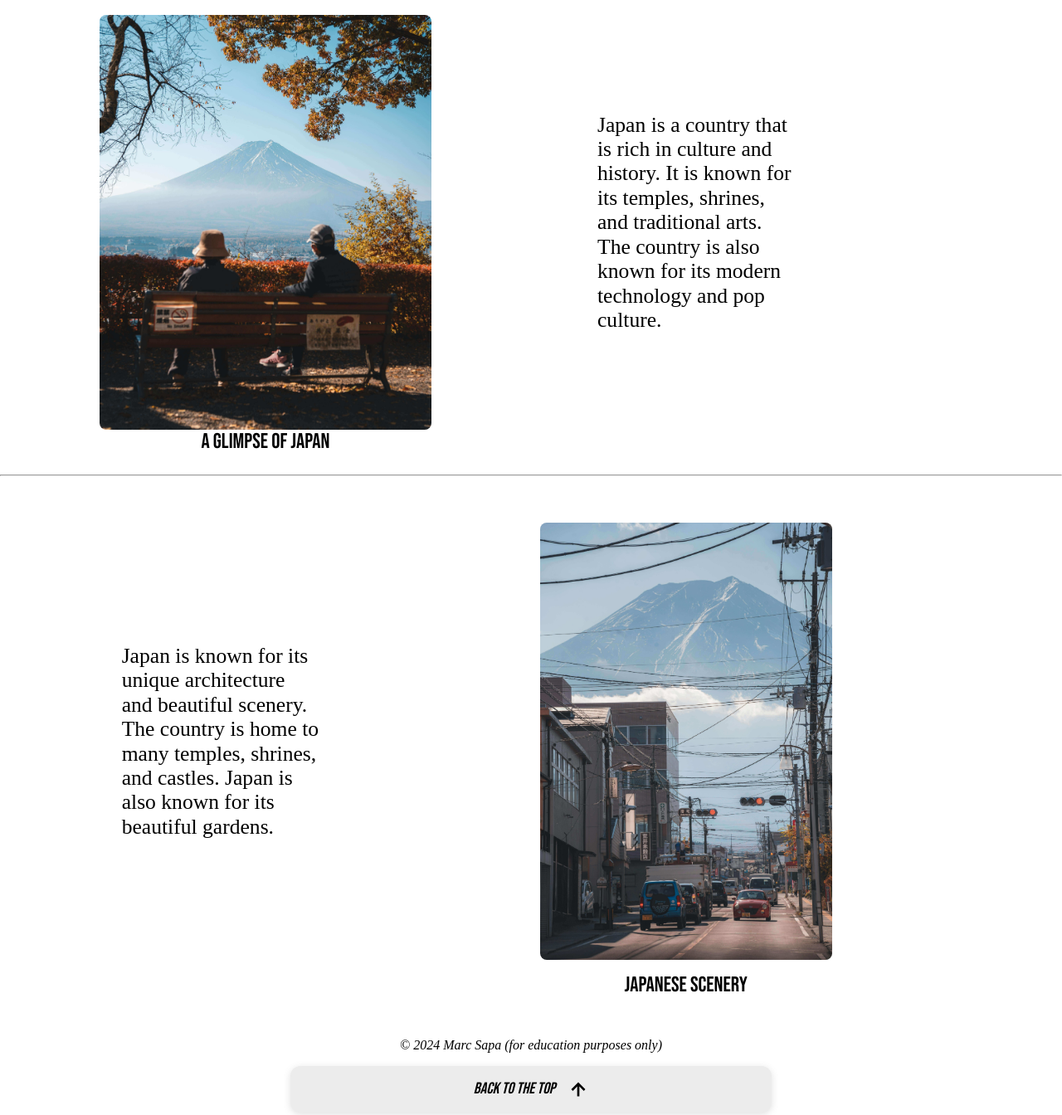
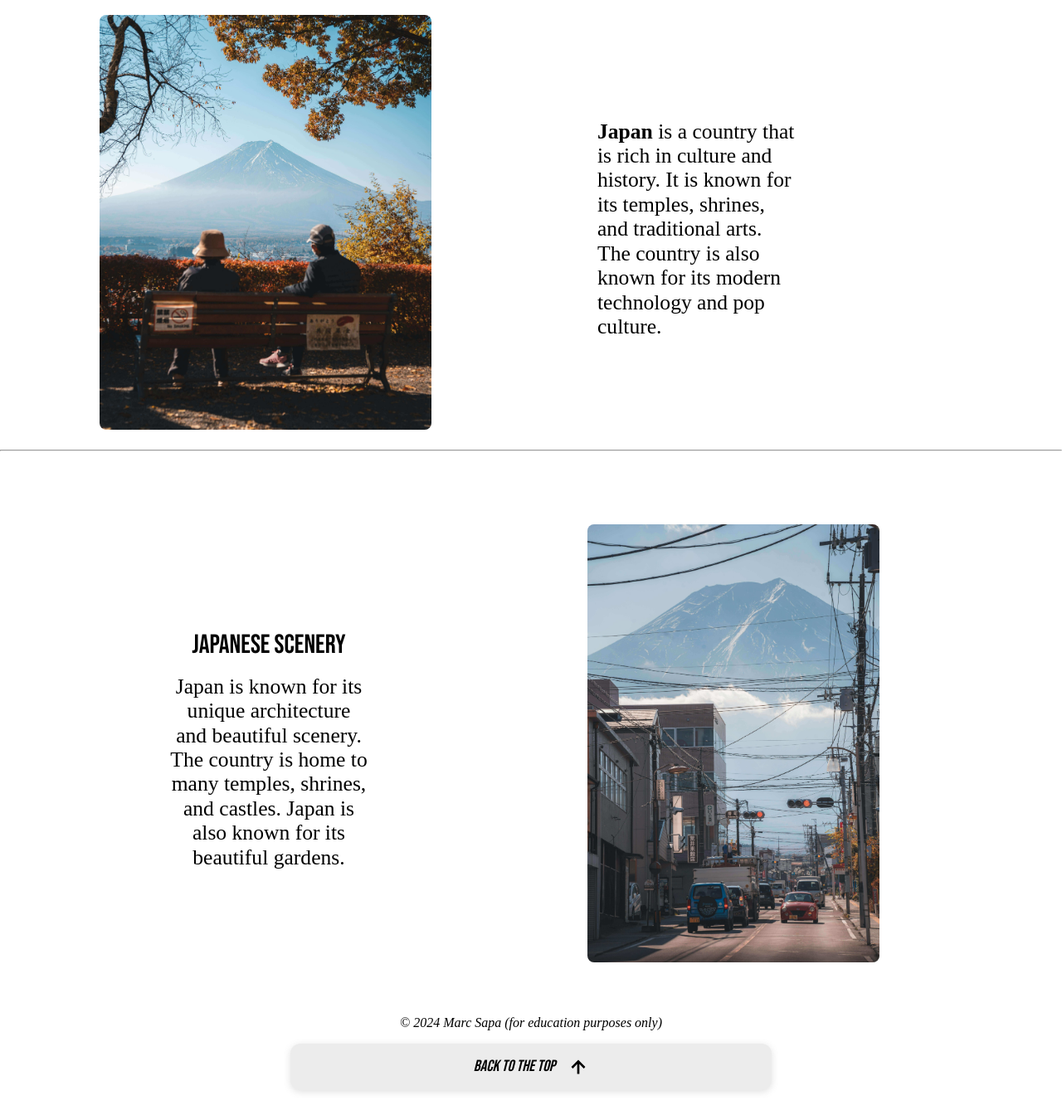
Before and after one commit to marcs12/country-website, a plain HTML site: page about.html in a window 1280 px wide. Shown: the part 1220-2564 px from the top of the page at 83% size. Drawn offline with Linux system fonts and the light colour scheme.

Commit message:
used flex instead for media querie for second section in About

```diff
--- a/about.html
+++ b/about.html
@@ -126,11 +126,11 @@
               src="/assets/images/pexels-willianjusten-15829424.jpg"
               alt="A view of Mt Fuji with a Couple sitting in foreground"
             />
-            <h2>A Glimpse of Japan</h2>
             <figcaption>
-              Japan is a country that is rich in culture and history. It is
-              known for its temples, shrines, and traditional arts. The country
-              is also known for its modern technology and pop culture.
+              <strong>Japan</strong> is a country that is rich in culture and
+              history. It is known for its temples, shrines, and traditional
+              arts. The country is also known for its modern technology and pop
+              culture.
             </figcaption>
           </figure>
         </article>
@@ -138,16 +138,18 @@
       <hr />
       <section class="jpn-views-wrap">
         <article class="jpn-views">
+          <div class="text-wrap">
+            <h2>Japanese Scenery</h2>
+            <p>
+              Japan is known for its unique architecture and beautiful scenery.
+              The country is home to many temples, shrines, and castles. Japan
+              is also known for its beautiful gardens.
+            </p>
+          </div>
           <img
             src="/assets/images/pexels-willianjusten-15829425.jpg"
             alt="Japanese street and Mountain"
           />
-          <h2>Japanese Scenery</h2>
-          <p>
-            Japan is known for its unique architecture and beautiful scenery.
-            The country is home to many temples, shrines, and castles. Japan is
-            also known for its beautiful gardens.
-          </p>
         </article>
       </section>
     </main>
--- a/styles/style.css
+++ b/styles/style.css
@@ -339,6 +339,7 @@ blockquote footer {
   font-weight: 400;
   text-align: center;
   margin: 0 auto;
+  padding: 1rem;
   max-width: 15rem;
 }
 
@@ -361,30 +362,37 @@ blockquote footer {
 
 @media (min-width: 800px) {
   .jpn-views {
-    display: grid;
-    grid-template-columns: 1fr 1fr 1fr;
+    display: flex;
+    justify-content: space-around;
     align-items: center;
-    justify-items: center;
+    margin: 0 auto;
+    padding-top: 2rem;
     width: 100%;
+    max-width: 1120px;
   }
 
   .jpn-views img {
-    display: block;
-    grid-column: 2/4;
     width: 25rem;
     transition: ease 0.5s;
   }
 
   .jpn-views h2 {
-    grid-column: 2/4;
+    font-family: "Bebas Neue", sans-serif;
+    font-size: 2rem;
+    padding: 1rem;
+    font-weight: 400;
+    text-align: center;
+    margin: 0 auto;
+    max-width: 15rem;
     transition: ease 0.5s;
   }
 
   .jpn-views p {
-    grid-column: 1/2;
-    grid-row: 1/2;
-    text-align: left;
     font-size: 1.6rem;
+    font-weight: 400;
+    text-align: center;
+    margin: 0 auto;
+    max-width: 15rem;
     transition: ease 0.5s;
   }
 }
@@ -409,21 +417,12 @@ blockquote footer {
   max-width: 1120px;
 }
 
-.jpn-arch h2 {
-  font-family: "Bebas Neue", sans-serif;
-  font-size: 1.6rem;
-  font-weight: 400;
-  text-align: center;
-  margin: 0 auto;
-  max-width: 15rem;
-  transition: ease 0.5s;
-}
-
 .jpn-arch figcaption {
   font-size: 1rem;
   font-weight: 400;
   text-align: center;
   margin: 0 auto;
+  padding-top: 1rem;
   max-width: 15rem;
   transition: ease 0.5s;
 }
```
